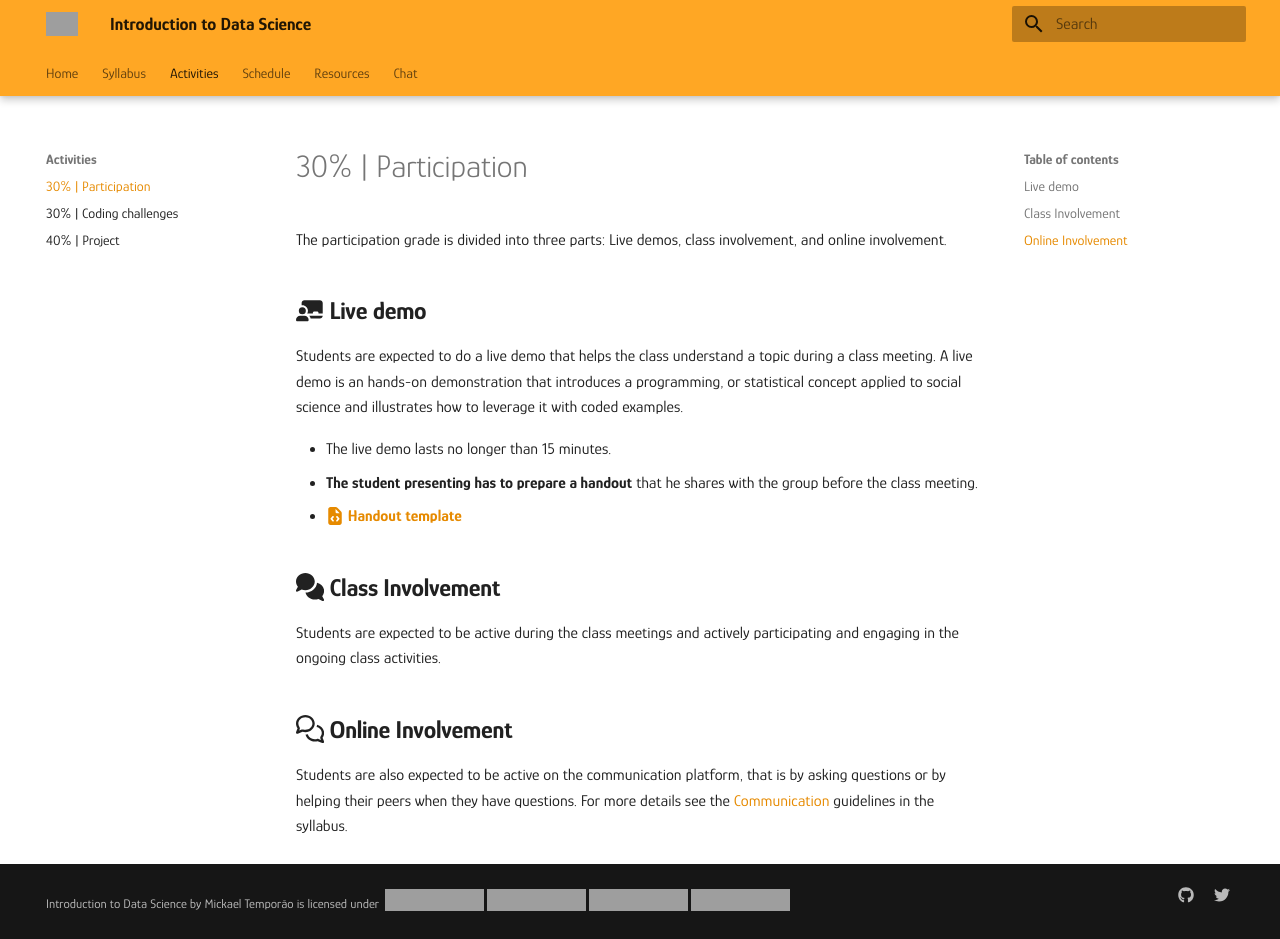
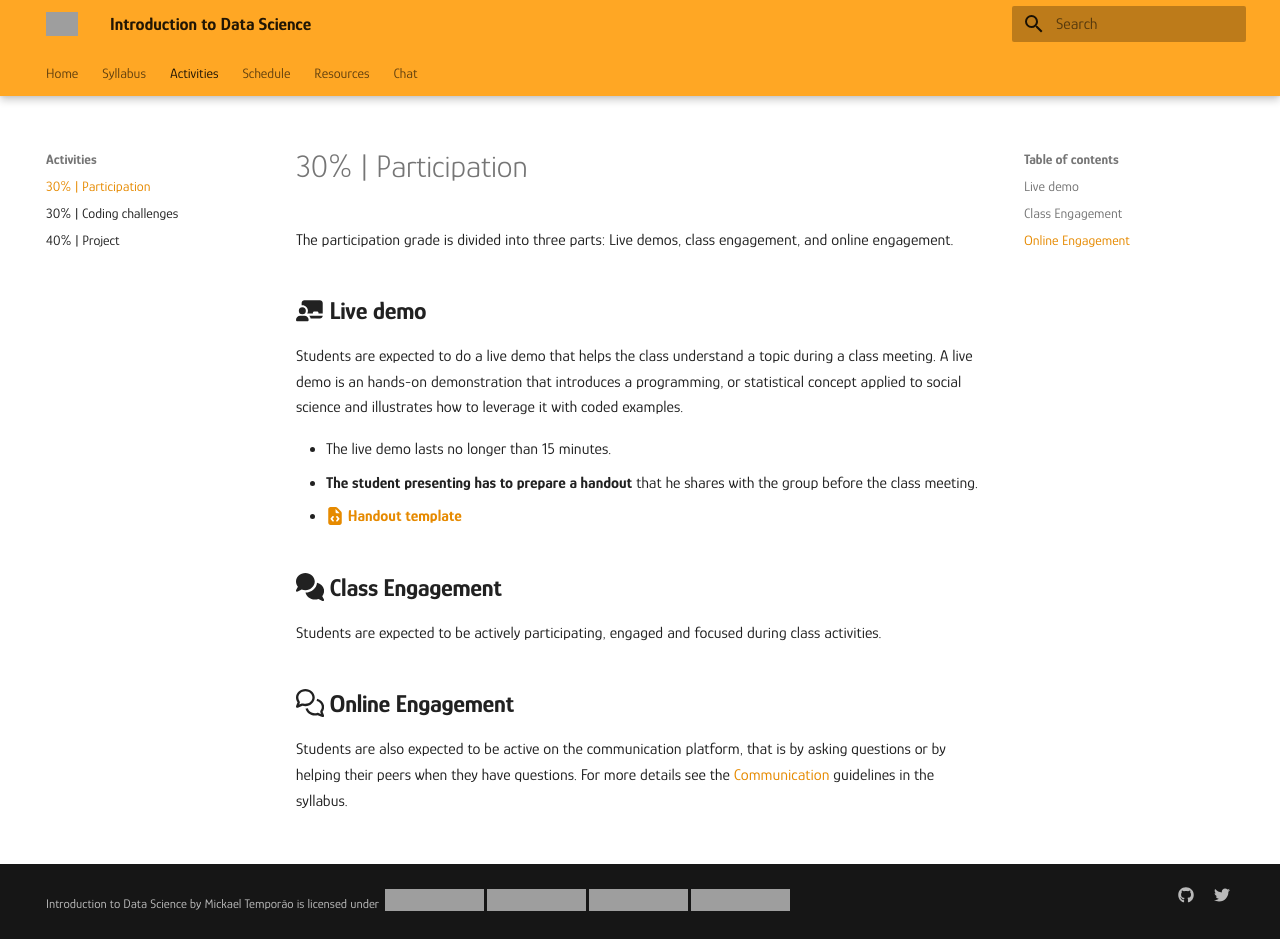
Before and after one commit to mickaeltemporao/itds, an MkDocs documentation site: the page built from docs/activities/participation.md, in a window 1280 px wide and 939 px high. Built offline with MkDocs 1.6.1 and Material for MkDocs 9.7.7, drawn with Linux system fonts in a browser that asks for light colours; grey boxes are pictures that could not be loaded.

Commit message:
fix more typos

```diff
--- a/docs/activities/participation.md
+++ b/docs/activities/participation.md
@@ -1,6 +1,6 @@
 # 30% | Participation
 
-The participation grade is divided into three parts: Live demos, class involvement, and online involvement.
+The participation grade is divided into three parts: Live demos, class engagement, and online engagement.
 
 ## **:fontawesome-solid-chalkboard-teacher: Live demo**
 
@@ -10,10 +10,10 @@ Students are expected to do a live demo that helps the class understand a topic
 - **The student presenting has to prepare a handout** that he shares with the group before the class meeting.
 - [**:fontawesome-solid-file-code: Handout template**](https://colab.research.google.com/github/mickaeltemporao/ids-materials/blob/main/handout-template.ipynb)
 
-## **:fontawesome-solid-comments: Class Involvement**
+## **:fontawesome-solid-comments: Class Engagement**
 
-Students are expected to be active during the class meetings and actively participating and engaging in the ongoing class activities.
+Students are expected to be actively participating, engaged and focused during class activities.
 
-## **:fontawesome-regular-comments: Online Involvement**
+## **:fontawesome-regular-comments: Online Engagement**
 
 Students are also expected to be active on the communication platform, that is by asking questions or by helping their peers when they have questions. For more details see the [Communication](../../#communication) guidelines in the syllabus.
```
Also changed, not shown: docs/activities/challenges.md (+1 -1 lines), docs/activities/project.md (+1 -1 lines), docs/modules/tools.md (+3 -0 lines), docs/schedule.md (+2 -3 lines), docs/syllabus.md (+4 -1 lines).
